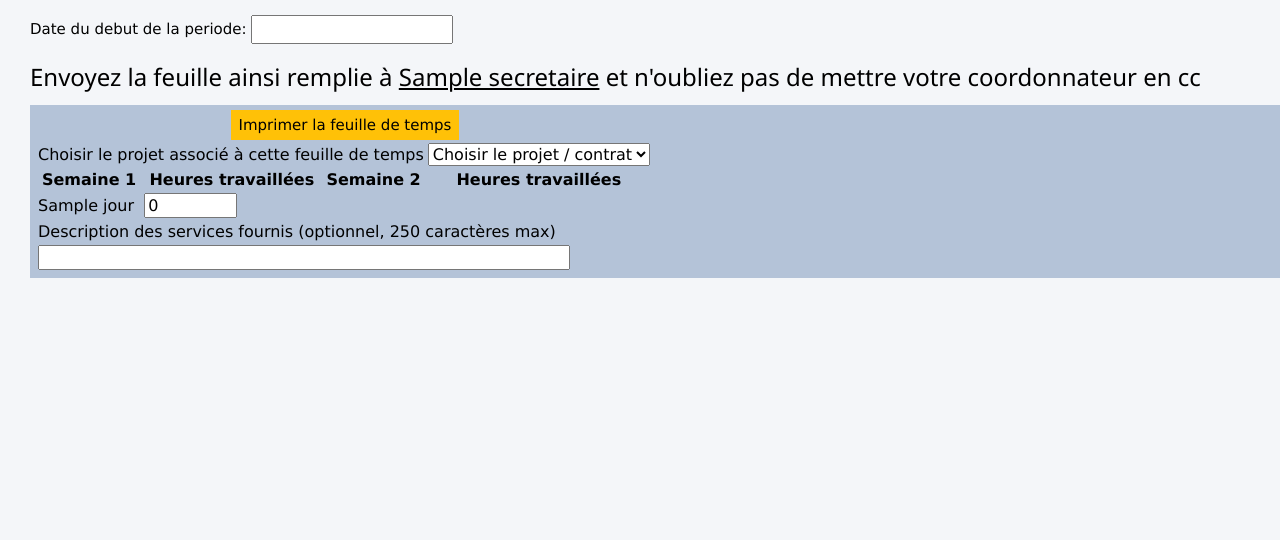
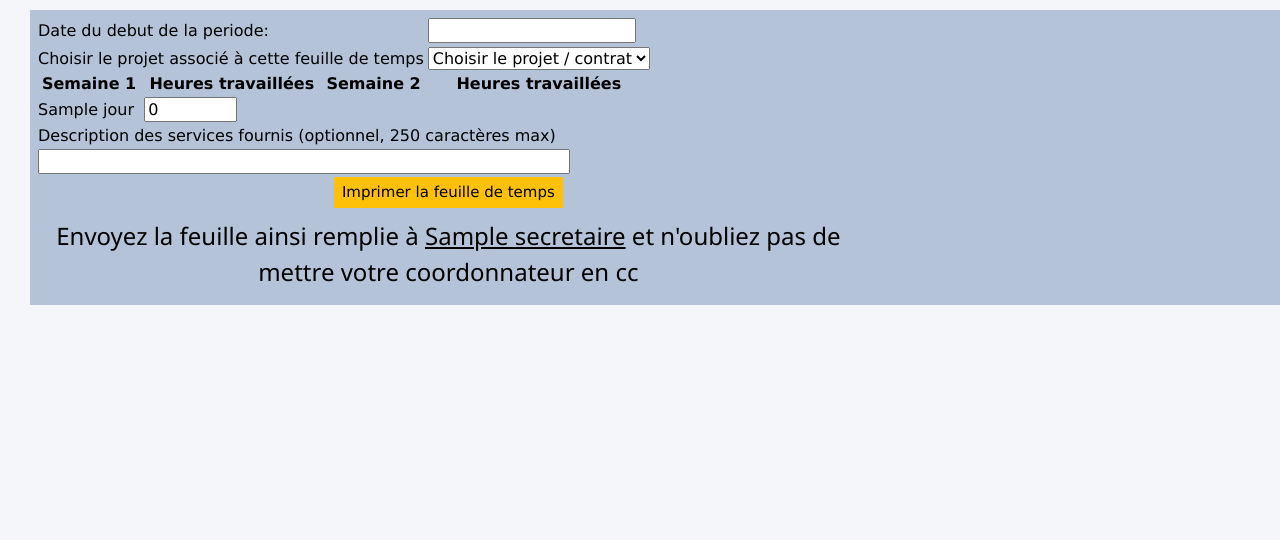
Before and after one commit to Malijai/Feuillestps, a Django app: template accueil/templates/fdt.html in a window 1280 px wide. Shown: the part 90-630 px from the top of the page. Run offline with Django 3.2, Linux system fonts and the light colour scheme; the template is opened without the code that fills it: most values are stand-ins (such as "Sample title", 1, 10 or a date in 2020); some libraries are stand-ins or nearby versions.

Commit message:
Amélioration visuel Entrés fdt

```diff
--- a/accueil/templates/fdt.html
+++ b/accueil/templates/fdt.html
@@ -7,17 +7,17 @@
 <form action="" method="post">
 {% csrf_token %}
     <h2>{{ user.first_name }} {{ user.last_name }} </h2>
-    <p>Date du debut de la periode: <input type="text" name="date" id="datepicker"></p>
-            <h3>Envoyez la feuille ainsi remplie à
-                <a href="mailto:{{secretaire.courriel}}?subject=Feuille de temps {{ user.last_name }} {{ user.first_name }}">
-                 {{secretaire.nom}}</a> et n'oubliez pas de mettre votre coordonnateur en cc</h3>
 
     <div class="w3-row w3-theme-l3 ">
-        <div class="w3-half w3-center">
-             <button type="submit" class="w3-button w3-amber">Imprimer la feuille de temps</button>
-            <table>
-                <tr>
-                    <td colspan="3">Choisir le projet associé à cette feuille de temps</td>
+        <div class="w3-twothird w3-center">
+           <table>
+               <tr>
+                    <td colspan="3">Date du debut de la periode: </td>
+                    <td><input type="text" name="date" id="datepicker">
+                    </td>
+               </tr>
+               <tr>
+               <td colspan="3">Choisir le projet associé à cette feuille de temps</td>
                     <td><select name="contratid" >
                         <option value="">Choisir le projet / contrat</option>
                         {% for contrat in user.contratippm_set.all %}
@@ -40,10 +40,11 @@
             <tr><td colspan="4">Description des services fournis (optionnel, 250 caractères max)</td></tr>
                 <tr><td colspan="4"><input type="text" name="commentaire" size="60" maxlength="250" ></td></tr>
             </table>
-
-
-
-</div>
+             <button type="submit" class="w3-button w3-amber">Imprimer la feuille de temps</button>
+          <h3>Envoyez la feuille ainsi remplie à
+           <a href="mailto:{{secretaire.courriel}}?subject=Feuille de temps {{ user.last_name }} {{ user.first_name }}">
+                 {{secretaire.nom}}</a> et n'oubliez pas de mettre votre coordonnateur en cc</h3>
+        </div>
     </div>
 </form>
 
--- a/accueil/views.py
+++ b/accueil/views.py
@@ -120,7 +120,7 @@ def fdetemps(request):
         5: {'nom': "Vendredi", 'semaines': semaines},
         6: {'nom': "Samedi", 'semaines': semaines},
         }
-    secretaire =  Secretaire.objects.get(actif=True)
+    secretaire = Secretaire.objects.get(actif=True)
     img = ImageReader('media/Feuilledetemps2.jpg')
     x = 5
     y = 5
@@ -436,11 +436,13 @@ def calcule_couts(request):
     totalbrut = 0
     totalpartemployeur = 0
     totalvacances = 0
+    grandtotal = 0
     datedebut = ''
     datefin = ''
     heuressemaine = ''
     tauxhoraire = ''
     tauxvacances = ''
+
     if request.method == 'POST':
         datedebut = request.POST.get('datedebut')
         datefin = request.POST.get('datefin')
```
